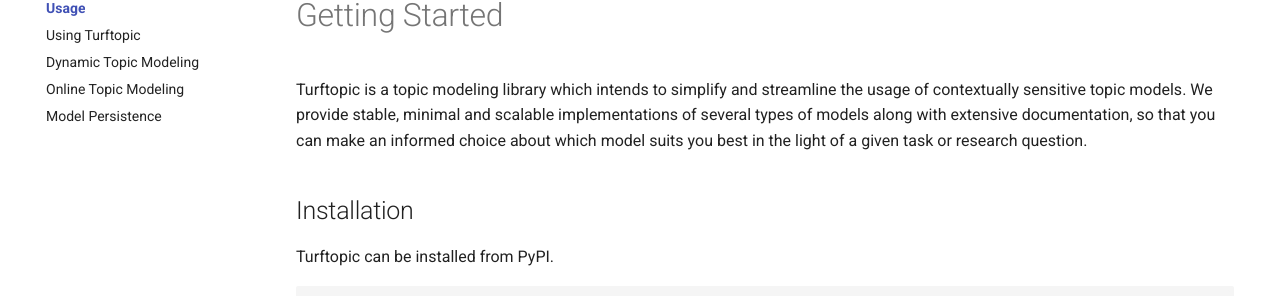
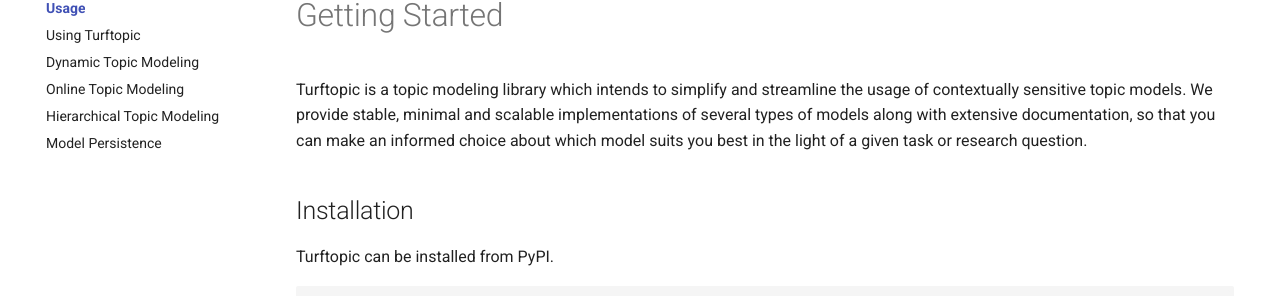
Before and after one commit to x-tabdeveloping/turftopic, an MkDocs documentation site: the page built from docs/index.md, in a window 1280 px wide. Shown: the part 151-447 px from the top of the page. Built offline with MkDocs 1.6.1 and Material for MkDocs 9.7.7, drawn with Linux system fonts in a browser that asks for light colours; emoji names are drawn with the system emoji font; comment, search, counter and statistics services are not loaded.

Commit message:
Added Hierarchical page to mkdocs.yml

```diff
--- a/mkdocs.yml
+++ b/mkdocs.yml
@@ -7,6 +7,7 @@
     - Using Turftopic: basics.md
     - Dynamic Topic Modeling: dynamic.md
     - Online Topic Modeling: online.md
+    - Hierarchical Topic Modeling: hierarchical.md
     - Model Persistence: persistence.md
   - Models:
     - Model Overview: model_overview.md
```
